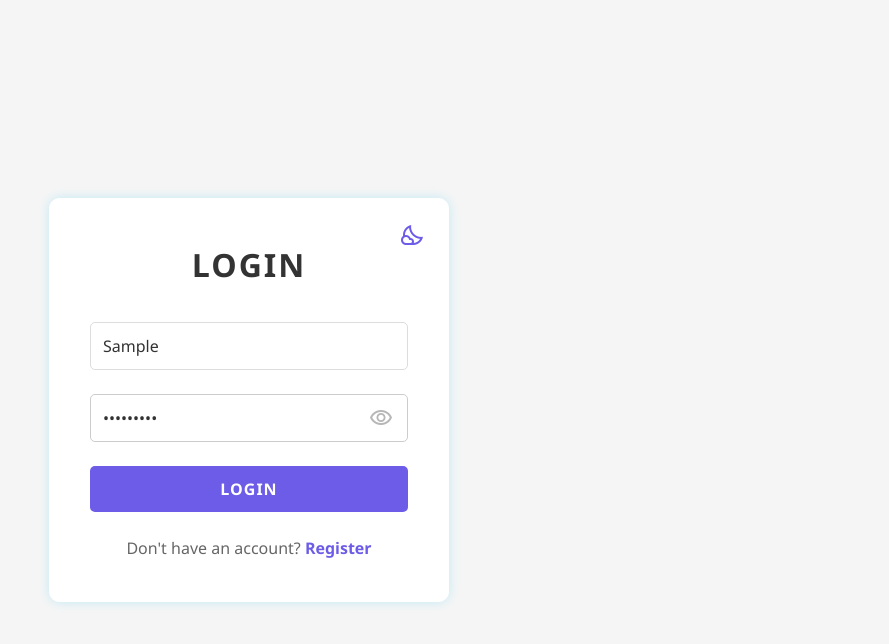
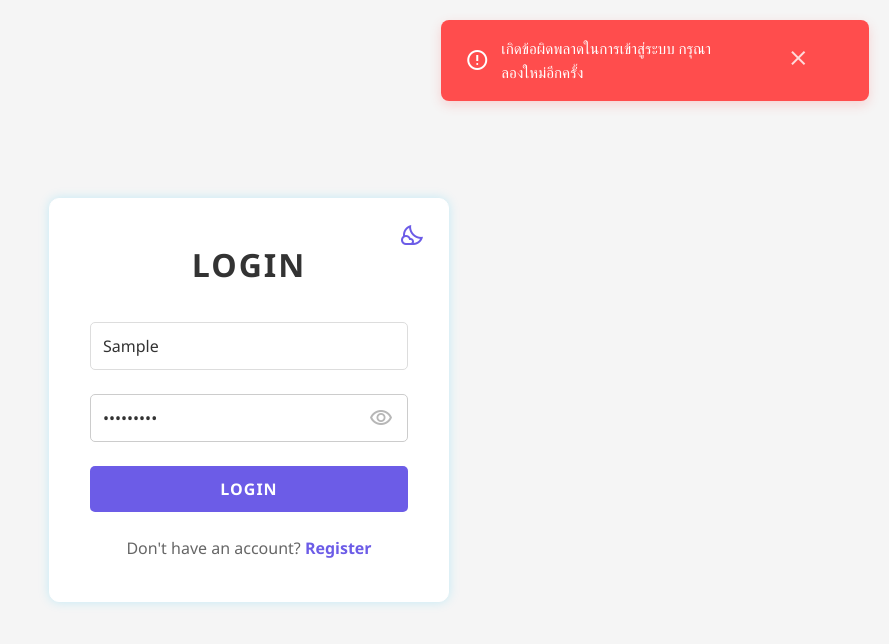
Before and after one commit to nitiphumii/bolt-angular-project, an Angular app: page /home in a window 1280 px wide. Both pictures are taken after typing "Sample", "Sample123" into the empty fields and a click on the button "LOGIN". Shown: the top 644 px of the page, without its empty margins (391-1280 px from the left). Built offline with nearby package versions, Linux system fonts and the light colour scheme; no server answers.

Commit message:
new login css

```diff
--- a/src/app/home/home.component.css
+++ b/src/app/home/home.component.css
@@ -267,7 +267,7 @@ input[type="file"] {
 .dark-mode .filter-btn1 {
   background: #1e293b;
   border-color: #8f7ff7;
-  color: #8f7ff7;
+  color: #ffffff;
 }
 
 .filter-btn:hover,
--- a/src/app/home/home.component.html
+++ b/src/app/home/home.component.html
@@ -3,7 +3,7 @@
     <div class="logo">Sales Analytics</div>
     <div class="nav-links">
       <a href="#" class="nav-link">Dashboard</a>
-      <a href="#" class="nav-link">Settings</a>
+      <a href="#" class="nav-link">Payment</a>
       <a href="#" class="nav-link">Profile</a>
       <a href="#" class="nav-link">Logout</a>
       <button class="theme-toggle" (click)="toggleDarkMode()">
--- a/src/app/login/login.component.css
+++ b/src/app/login/login.component.css
@@ -24,8 +24,8 @@
 
 .dark-mode .auth-box {
   background: #1e1e1e;
-  box-shadow: none; /* ลบเงาออก */
-  border: none; /* ลบขอบ */
+  box-shadow: none;
+  border: none;
 }
 
 .theme-toggle-container {
@@ -56,11 +56,11 @@ h2 {
 }
 
 .dark-mode .theme-toggle .material-symbols-outlined {
-  color: #FFFFFF; /* สีของไอคอนใน Light Mode */
+  color: #FFFFFF;
 }
 
 .theme-toggle .material-symbols-outlined {
-  color: #6c5ce7; /* สีของไอคอนใน Dark Mode */
+  color: #6c5ce7;
 }
 
 .form-group {
@@ -76,7 +76,7 @@ h2 {
 .bpassword input {
   width: 100%;
   padding: 12px;
-  padding-right: 40px; /* เผื่อพื้นที่ให้ปุ่ม */
+  padding-right: 40px;
   border: 1px solid #ccc;
   border-radius: 5px;
 }
@@ -86,14 +86,14 @@ h2 {
   right: 12px;
   top: 50%;
   transform: translateY(-50%);
-  background: none; /* ลบพื้นหลังสีฟ้า */
-  border: none; /* ลบขอบปุ่ม */
+  background: none;
+  border: none;
   cursor: pointer;
   font-size: 1.2rem;
   display: flex;
   align-items: center;
   justify-content: center;
-  width: 30px; /* ขนาดปุ่ม */
+  width: 30px;
   height: 30px;
 }
 
@@ -114,9 +114,9 @@ input {
 
 .dark-mode input {
   background: #2d2d2d;
-  border: none; /* ลบขอบ */
+  border: none;
   color: white;
-  box-shadow: none; /* ลบเงา */
+  box-shadow: none;
 }
 
 input:focus {
@@ -145,7 +145,6 @@ button[type="submit"]:hover {
   transform: translateY(-2px);
 }
 
-
 .switch-text {
   text-align: center;
   margin-top: 1.5rem;
@@ -166,3 +165,114 @@ button[type="submit"]:hover {
 .switch-text a:hover {
   color: #5a4bd1;
 }
+
+/* Error Popup Styles */
+.error-popup {
+  position: fixed;
+  top: 20px;
+  right: 20px;
+  background: #ff4d4d;
+  color: white;
+  padding: 1rem 1.5rem;
+  border-radius: 8px;
+  box-shadow: 0 4px 12px rgba(255, 77, 77, 0.2);
+  display: flex;
+  align-items: center;
+  gap: 0.75rem;
+  z-index: 1000;
+  animation: slideIn 0.3s ease-out forwards;
+}
+
+.dark-mode .error-popup {
+  background: #cc3333;
+  box-shadow: 0 4px 12px rgba(204, 51, 51, 0.2);
+}
+
+.error-popup .error-icon {
+  font-size: 1.5rem;
+}
+
+.error-popup .error-message {
+  font-size: 0.95rem;
+  font-weight: 500;
+  flex-grow: 1;
+  min-width: 230px;
+  max-width: 300px;
+  white-space: normal;
+  word-wrap: break-word;
+}
+
+/* Success Popup Styles */
+.success-popup {
+  position: fixed;
+  top: 20px;
+  right: 20px;
+  background: #4CAF50;
+  color: white;
+  padding: 1rem 1.5rem;
+  border-radius: 8px;
+  box-shadow: 0 4px 12px rgba(76, 175, 80, 0.2);
+  display: flex;
+  align-items: center;
+  gap: 0.75rem;
+  z-index: 1000;
+  animation: slideIn 0.3s ease-out forwards;
+}
+
+.dark-mode .success-popup {
+  background: #388E3C;
+  box-shadow: 0 4px 12px rgba(56, 142, 60, 0.2);
+}
+
+.success-popup .success-icon {
+  font-size: 1.5rem;
+}
+
+.success-popup .success-message {
+  font-size: 0.95rem;
+  font-weight: 500;
+  flex-grow: 1;
+  min-width: 250px;
+  max-width: 400px;
+  white-space: normal;
+  word-wrap: break-word;
+}
+
+.error-popup .close-btn,
+.success-popup .close-btn {
+  background: none;
+  border: none;
+  color: white;
+  cursor: pointer;
+  padding: 4px;
+  margin-left: 8px;
+  opacity: 0.8;
+  transition: opacity 0.2s;
+}
+
+.error-popup .close-btn:hover,
+.success-popup .close-btn:hover {
+  opacity: 1;
+}
+
+@keyframes slideIn {
+  from {
+    transform: translateX(100%);
+    opacity: 0;
+  }
+  to {
+    transform: translateX(0);
+    opacity: 1;
+  }
+}
+
+@keyframes slideOut {
+  from {
+    transform: translateX(0);
+    opacity: 1;
+  }
+  to {
+    transform: translateX(100%);
+    opacity: 0;
+  }
+}
--- a/src/app/login/login.component.html
+++ b/src/app/login/login.component.html
@@ -36,4 +36,22 @@
     </form>
     <p class="switch-text">Don't have an account? <a routerLink="/register">Register</a></p>
   </div>
+
+  <!-- Error Popup -->
+  <div *ngIf="showError" class="error-popup" [style.animation]="isClosing ? 'slideOut 0.3s ease-in forwards' : ''">
+    <span class="material-symbols-outlined error-icon">error</span>
+    <span class="error-message">{{ errorMessage }}</span>
+    <button class="close-btn" (click)="closeError()">
+      <span class="material-symbols-outlined">close</span>
+    </button>
+  </div>
+
+  <!-- Success Popup -->
+  <div *ngIf="showSuccess" class="success-popup" [style.animation]="isSuccessClosing ? 'slideOut 0.3s ease-in forwards' : ''">
+    <span class="material-symbols-outlined success-icon">check_circle</span>
+    <span class="success-message">{{ successMessage }}</span>
+    <button class="close-btn" (click)="closeSuccess()">
+      <span class="material-symbols-outlined">close</span>
+    </button>
+  </div>
 </div>
--- a/src/app/login/login.component.ts
+++ b/src/app/login/login.component.ts
@@ -4,8 +4,9 @@ import { FormsModule } from '@angular/forms';
 import { RouterModule, Router } from '@angular/router';
 import { ThemeService } from '../services/theme.service';
 import { AuthService } from '../services/auth.service';
-import { HttpClient } from '@angular/common/http';
+import { HttpClient, HttpErrorResponse } from '@angular/common/http';
 import { environment } from '../../environments/environment';
+
 interface LoginResponse {
   token: string;
 }
@@ -25,6 +26,12 @@ export class LoginComponent implements OnInit {
 
   isDarkMode = false;
   showPassword: boolean = false;
+  showError: boolean = false;
+  showSuccess: boolean = false;
+  isClosing: boolean = false;
+  isSuccessClosing: boolean = false;
+  errorMessage: string = '';
+  successMessage: string = '';
 
   togglePasswordVisibility() {
     this.showPassword = !this.showPassword;
@@ -47,7 +54,48 @@ export class LoginComponent implements OnInit {
     this.themeService.toggleDarkMode();
   }
 
+  showErrorMessage(message: string) {
+    this.errorMessage = message;
+    this.showError = true;
+    this.isClosing = false;
+
+    setTimeout(() => {
+      this.closeError();
+    }, 3500);
+  }
+
+  showSuccessMessage(message: string) {
+    this.successMessage = message;
+    this.showSuccess = true;
+    this.isSuccessClosing = false;
+
+    setTimeout(() => {
+      this.closeSuccess();
+    }, 3500);
+  }
+
+  closeError() {
+    this.isClosing = true;
+    setTimeout(() => {
+      this.showError = false;
+      this.isClosing = false;
+    }, 300);
+  }
+
+  closeSuccess() {
+    this.isSuccessClosing = true;
+    setTimeout(() => {
+      this.showSuccess = false;
+      this.isSuccessClosing = false;
+    }, 300);
+  }
+
   onSubmit() {
+    if (!this.loginData.username || !this.loginData.password) {
+      this.showErrorMessage('กรุณากรอกข้อมูลให้ครบถ้วน');
+      return;
+    }
+
     const formData = new FormData();
     formData.append('username', this.loginData.username);
     formData.append('password', this.loginData.password);
@@ -56,12 +104,19 @@ export class LoginComponent implements OnInit {
       .subscribe({
         next: (response) => {
           console.log('Login successful:', response);
+          this.showSuccessMessage('เข้าสู่ระบบสำเร็จ');
           this.authService.setToken(response.token);
-          this.router.navigate(['/home']);
+          setTimeout(() => {
+            this.router.navigate(['/home']);
+          }, 1000);
         },
-        error: (error) => {
+        error: (error: HttpErrorResponse) => {
           console.error('Login failed:', error);
-          alert('Login failed. Please check your credentials and try again.');
+          if (error.status === 401) {
+            this.showErrorMessage('ชื่อผู้ใช้หรือรหัสผ่านไม่ถูกต้อง');
+          } else {
+            this.showErrorMessage('เกิดข้อผิดพลาดในการเข้าสู่ระบบ กรุณาลองใหม่อีกครั้ง');
+          }
         }
       });
   }
```
